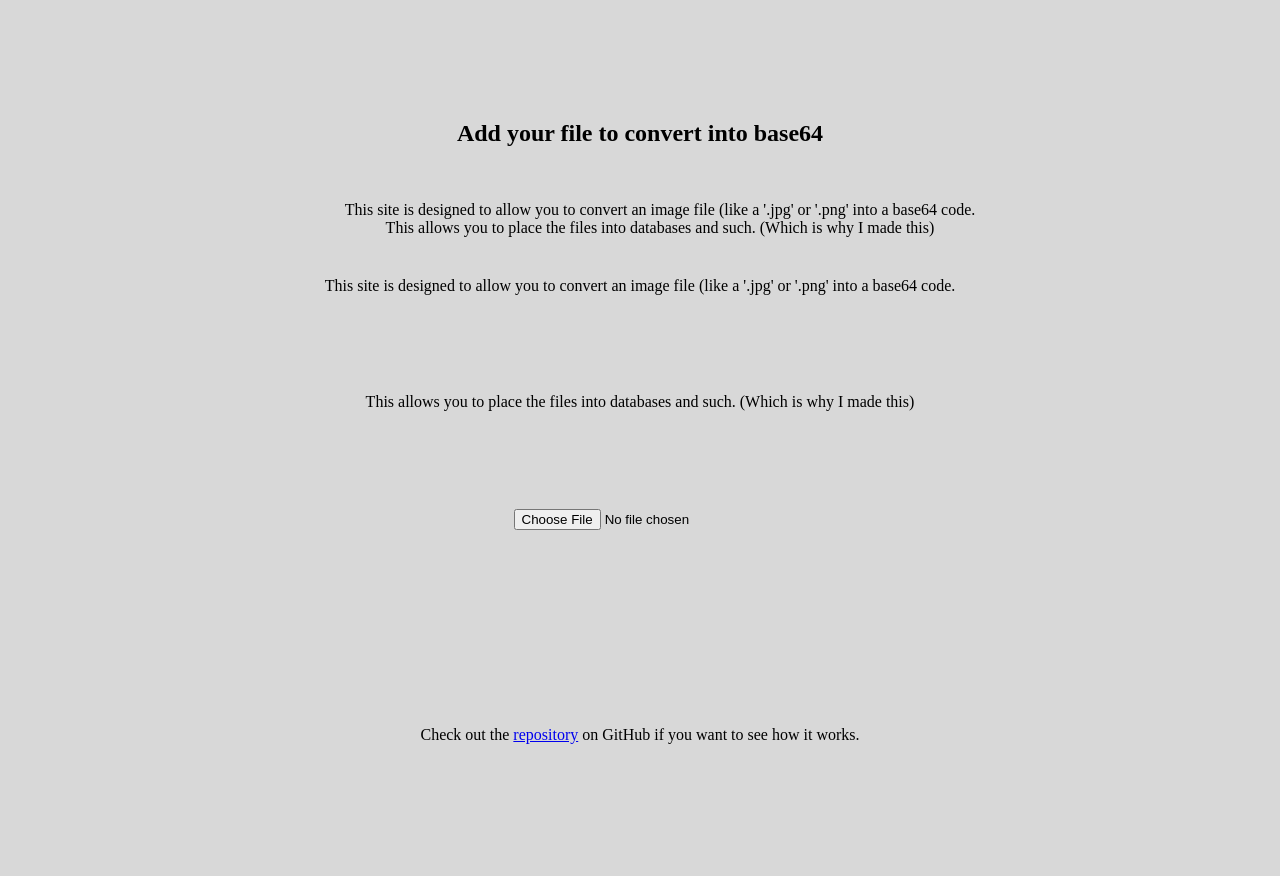
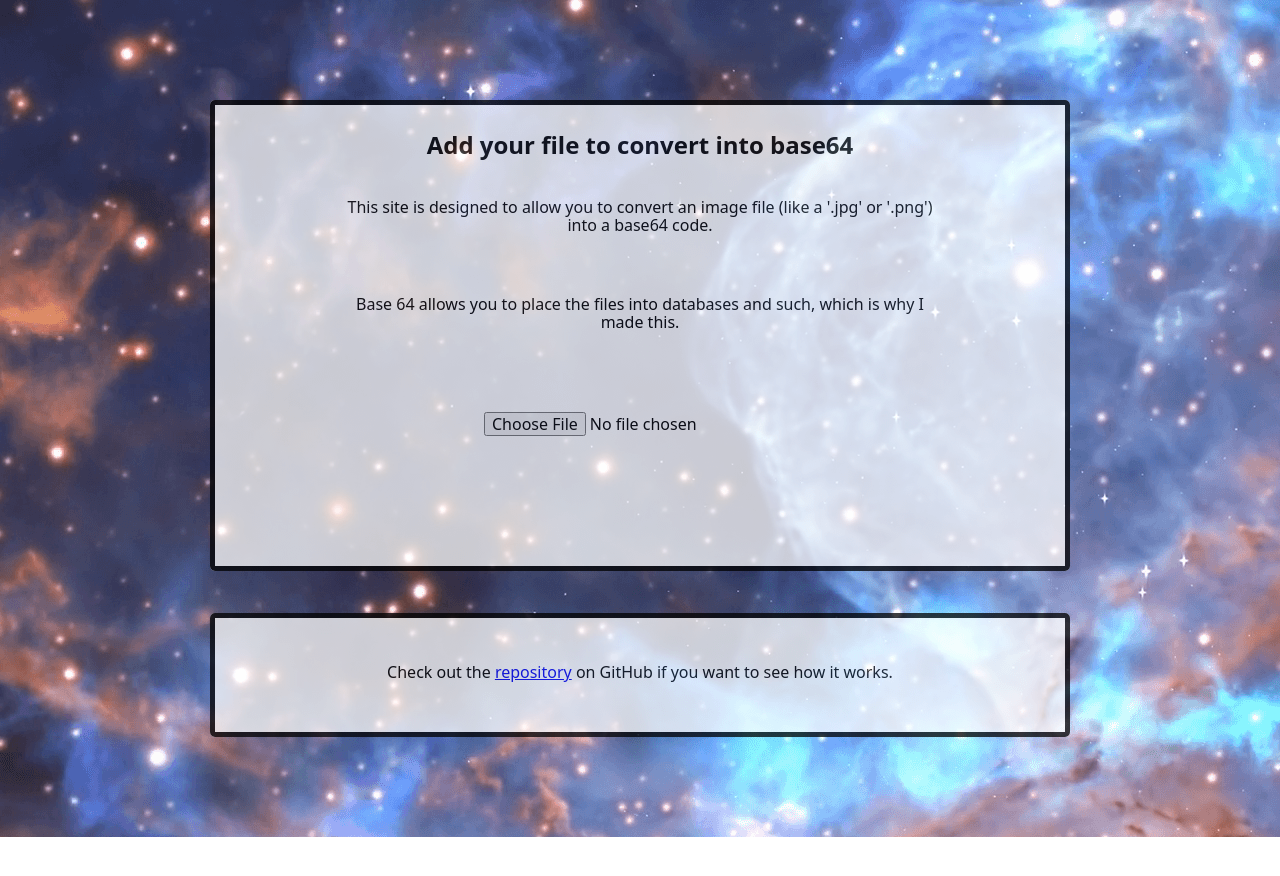
Before and after one commit to cireneirbo/convert-base64, a plain HTML site: page index.html in a window 1280 px wide. After the commit the page ends 837 px from the top, so only its background shows below. Drawn offline with nearby package versions, Linux system fonts and the light colour scheme.

Commit message:
Made it look nicer

```diff
--- a/index.html
+++ b/index.html
@@ -1,35 +1,49 @@
 <!DOCTYPE html>
 <html lang="en">
   <head>
-    <meta charset="UTF-8">
-    <meta name="viewport" content="width=device-width, initial-scale=1.0">
+    <!-- Metadata -->
+    <meta charset="utf-8">
+    <meta name="viewport" content="width=device-width, initial-scale=1">
+    <meta name="description" content="A website that converts files into base64.">
+
+    <!-- Title -->
     <title>Convert Base64</title>
+
+    <!-- Thumbnails -->
+    <link rel="icon" type="image/ico" href="images/spaceman-me-favicon.ico"/>
+
+    <!-- Libraries -->
+    <link rel="stylesheet" href="https://cdnjs.cloudflare.com/ajax/libs/modern-normalize/0.5.0/modern-normalize.min.css">
+    <link rel="stylesheet" href="https://cdnjs.cloudflare.com/ajax/libs/font-awesome/4.7.0/css/font-awesome.min.css">
+
+    <!-- Stylesheets -->
     <link rel="stylesheet" href="styles/style.css">
   </head>
+
   <body>
-    <div id="main">
-      <h2>Add your file to convert into base64</h2>
+    <main id="main">
+
+      <fieldset>
+        <h2>Add your file to convert into base64</h2>
+        <p>This site is designed to allow you to convert an image file (like a '.jpg' or '.png') into a base64 code.</p>
+        <p>Base 64 allows you to place the files into databases and such, which is why I made this.</p>
+        <input id="input" type="file" />
+        <p id="paragraph"></p>
+      </fieldset>
+
       <br>
-      <ul>
-        <li>This site is designed to allow you to convert an image file (like a '.jpg' or '.png' into a base64 code.</li>
-        <li>This allows you to place the files into databases and such. (Which is why I made this)</li>
-      </ul>
-      <p>This site is designed to allow you to convert an image file (like a '.jpg' or '.png' into a base64 code.</p>
+
+      <img src="" id="image" />
+
       <br>
-      <p>This allows you to place the files into databases and such. (Which is why I made this)</p>
-      <br>
-      <input
-        id="input"
-        type="file"
-      />
-      <br>
-      <p id="paragraph"></p>
-      <br>
-      <img src="" id="image" />
-      <br>
-      <p>Check out the <a href="https://github.com/cireneirbo/convert-base64">repository</a> on GitHub if you want to see how it works.</p>
 
-    </div>
-	  <script src="js/main.js"></script>
+      <fieldset>
+        <p>Check out the <a href="https://github.com/cireneirbo/convert-base64">repository</a> on GitHub if you want to see how it works.</p>
+      </fieldset>
+
+    </main>
+
+	  <!-- scripts-->
+    <script type="text/javascript" src="js/main.js"></script>
   </body>
 </html>
--- a/styles/style.css
+++ b/styles/style.css
@@ -2,12 +2,9 @@ body {
   text-align: center;
   padding: 50px;
   margin: 50px;
-  background-color: rgb(216, 216, 216);
-}
-
-p {
-  padding: 20px;
-  margin: 20px;
+  background-image: url("../images/nedulon.png");
+  background-size: auto;
+  background-attachment: fixed;
 }
 
 input {
@@ -18,8 +15,32 @@ input {
 img {
   max-width: 1280px;
   max-height: 960px;
+  padding-bottom: 20px;
+
 }
 
 ul {
   list-style-type: none;
 }
+
+p {
+  word-wrap: break-word;
+  color: black;
+  padding: 20px;
+  margin: 20px;
+}
+
+fieldset {
+  border: 5px solid rgb(0, 0, 0);
+  background: #ddd;
+  border-radius: 5px;
+  padding-left: 10%;
+  padding-right: 10%;
+  background-color: white;
+  opacity: 0.75;
+}
+
+main {
+  padding-left: 10%;
+  padding-right: 10%;
+}
```
Also changed, not shown: images/nedulon.png (added), images/spaceman-me-favicon.ico (added).
